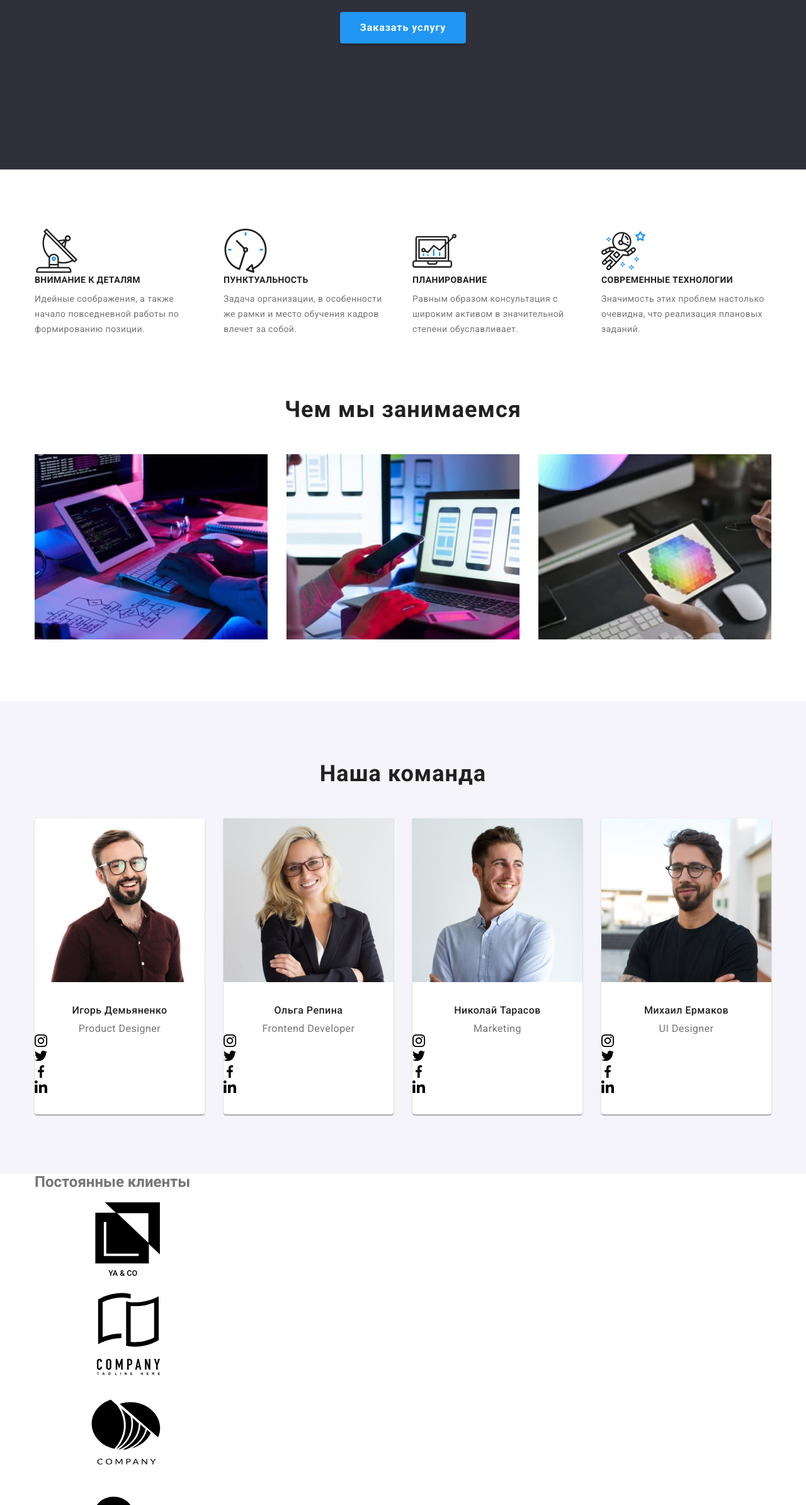
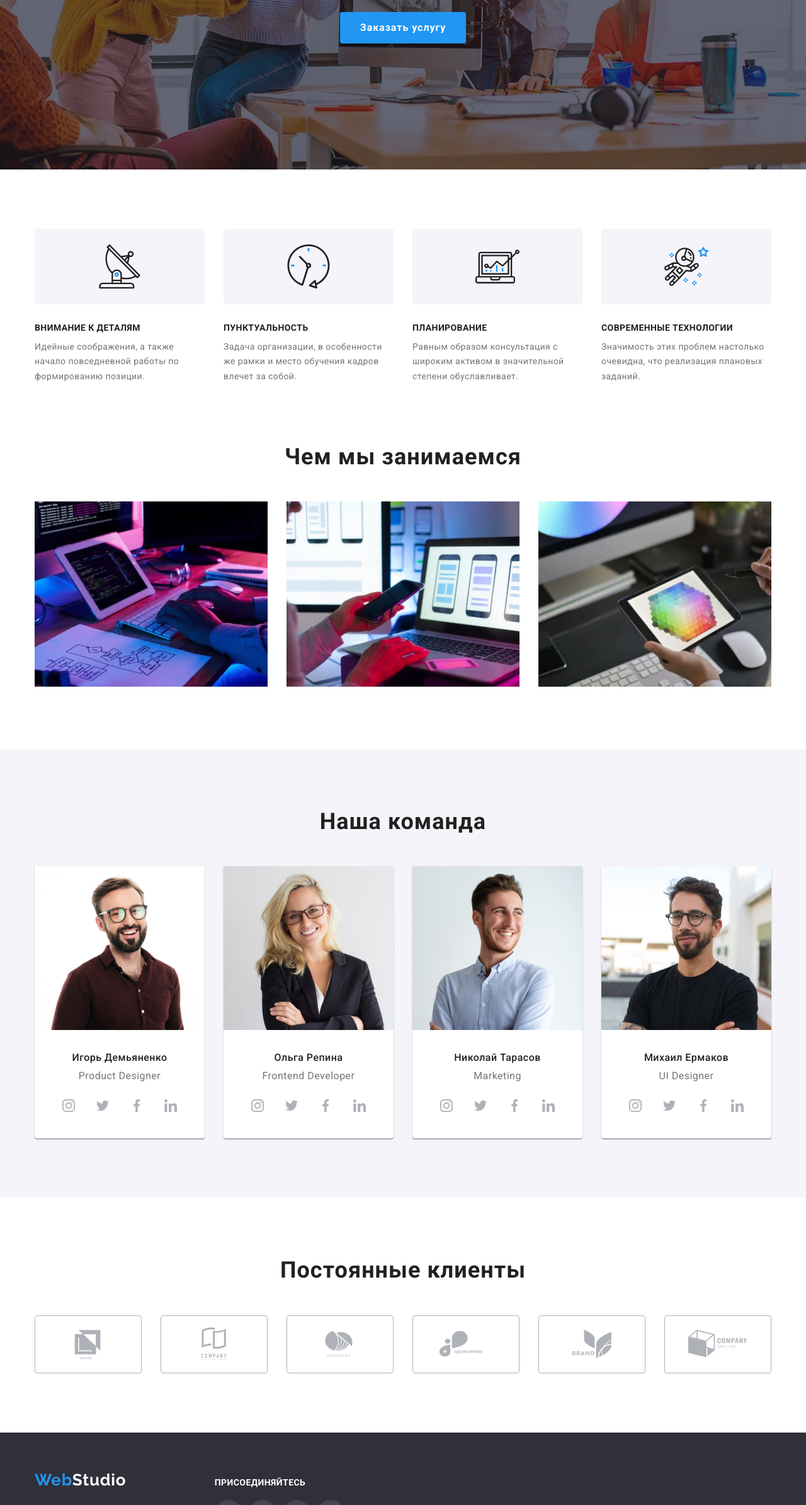
Before and after one commit to Vania-Bogdan/goit-markup-hw-04, a plain HTML site: page index.html in a window 1280 px wide. Shown: the part 411-2800 px from the top of the page at 63% size. Drawn offline with nearby package versions, Linux system fonts and the light colour scheme.

Commit message:
Update styles.css

```diff
--- a/css/styles.css
+++ b/css/styles.css
@@ -53,6 +53,7 @@ ul {
 
 .header-contacts {
   margin-left: auto;
+  display: flex;
 }
 
 .header-logo,
@@ -71,6 +72,7 @@ ul {
 }
 
 .header-list {
+  margin-right: auto;
   display: flex;
 }
 
@@ -103,11 +105,23 @@ ul {
   line-height: 1.14;
   letter-spacing: 0.02em;
   color: #757575;
+  display: flex;
+  align-items: center;
 }
 
 .header-mail:hover,
 .header-mail:focus {
   color: var(--accent-color);
+}
+
+.mail-icon {
+  fill: currentColor;
+  margin-right: 11px;
+}
+
+.phone-icon {
+  fill: currentColor;
+  margin-right: 10.5px;
 }
 
 .header-tel:hover,
@@ -117,7 +131,15 @@ ul {
 /* ------------------------------------MAIN */
 /* ------------------------------------HERO */
 .hero {
-  background: #2f303a;
+  background-color: rgba(47, 48, 58, 1);
+  background-image: linear-gradient(
+      rgba(47, 48, 58, 0.4),
+      rgba(47, 48, 58, 0.4)
+    ),
+    url(../images/hero-bg.jpeg);
+  background-repeat: no-repeat;
+  background-size: cover;
+  background-position: center;
   padding-top: 200px;
   padding-bottom: 200px;
   text-align: center;
@@ -175,6 +197,16 @@ ul {
 .skills-item {
   display: block;
   width: 270px;
+}
+
+.skills-icon-container {
+  height: 120px;
+  background-color: #f5f4fa;
+  border-radius: 4px;
+  margin-bottom: 30px;
+  display: flex;
+  justify-content: center;
+  align-items: center;
 }
 
 .skills-item-title {
@@ -265,12 +297,107 @@ ul {
   text-align: center;
   letter-spacing: 0.03em;
 }
+
+.worker-social-list {
+  display: flex;
+  justify-content: center;
+  margin-top: 16px;
+}
+
+.worker-social-item:not(:last-child) {
+  margin-right: 10px;
+}
+
+.worker-social-link {
+  width: 44px;
+  height: 44px;
+  background-color: #ffffff;
+  display: flex;
+  justify-content: center;
+  align-items: center;
+  border-radius: 50%;
+}
+
+.worker-social-icon {
+  fill: #afb1b8;
+}
+
+.worker-social-link:hover,
+.worker-social-link:focus {
+  background-color: var(--accent-color);
+}
+
+.worker-social-link:hover
+  .worker-social-icon,
+.worker-social-link:focus
+  .worker-social-icon {
+  background-color: var(--accent-color);
+  fill: #ffffff;
+}
+/* -----------------------------------CLIENTS */
+.clients {
+  padding-top: 94px;
+  padding-bottom: 94px;
+}
+
+.clients-title {
+  font-weight: bold;
+  font-size: 36px;
+  line-height: 1.17;
+  text-align: center;
+  letter-spacing: 0.03em;
+  color: var(--titles-color);
+  margin-bottom: 50px;
+}
+
+.clients-list {
+  display: flex;
+  justify-content: center;
+}
+
+.clients-item:not(:last-child) {
+  margin-right: 30px;
+}
+
+.clients-link {
+  border: 1px solid #afb1b8;
+  box-sizing: border-box;
+  border-radius: 4px;
+  width: 170px;
+  height: 92px;
+  display: flex;
+  justify-content: center;
+  align-items: center;
+}
+
+.clients-icon {
+  width: 106px;
+  height: 60px;
+  fill: #afb1b8;
+}
+
+.clients-link:hover,
+.clients-link:focus {
+  border: 1px solid var(--accent-color);
+}
+
+.clients-link:hover .clients-icon,
+.clients-link:focus .clients-icon {
+  fill: var(--accent-color);
+}
 /* ------------------------------------FOOTER */
 .foot-block {
   background: #2f303a;
-  display: flex;
   padding-top: 60px;
   padding-bottom: 60px;
+}
+
+.foot-container-1-2 {
+  display: flex;
+}
+
+.foot-container1 {
+  margin-right: 70px;
 }
 
 .foot-logo {
@@ -306,14 +433,26 @@ ul {
   color: rgba(255, 255, 255, 0.6);
 }
 
-.foot-mail:hover,
-.foot-mail:focus {
-  color: var(--accent-color);
+.foot-container2 {
+  margin-top: 12px;
 }
 
-.foot-tel:hover,
-.foot-tel:focus {
-  color: var(--accent-color);
+.foot-bl2-title {
+  font-weight: bold;
+  font-size: 14px;
+  line-height: 1.14;
+  letter-spacing: 0.03em;
+  text-transform: uppercase;
+  color: #ffffff;
+  margin-bottom: 20px;
+}
+
+.foot-icon-link {
+  background: rgba(255, 255, 255, 0.1);
+}
+
+.foot-icon {
+  fill: #ffffff;
 }
 /* -----------------------------------------------END */
 /* -----------------------------------------PORTFOLIO */
```
